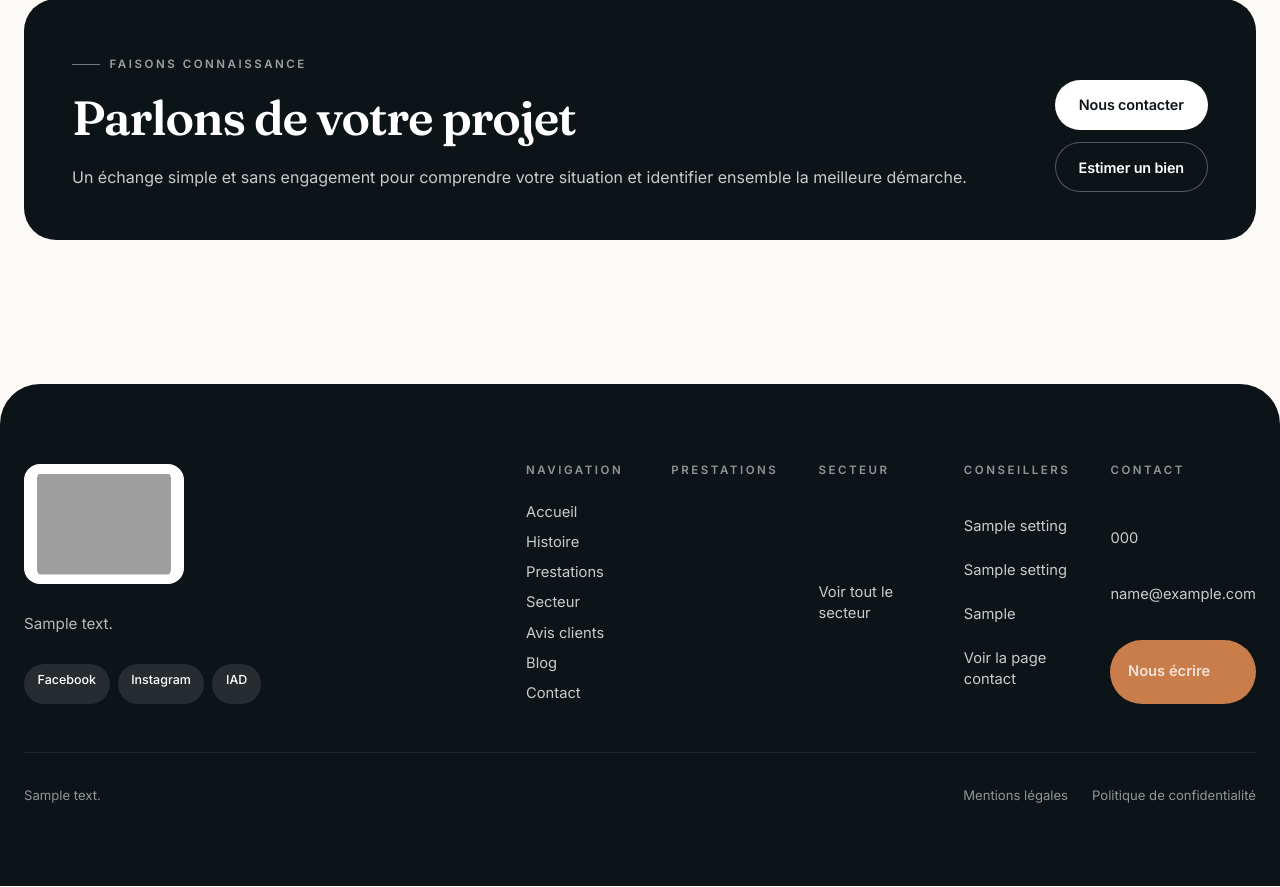
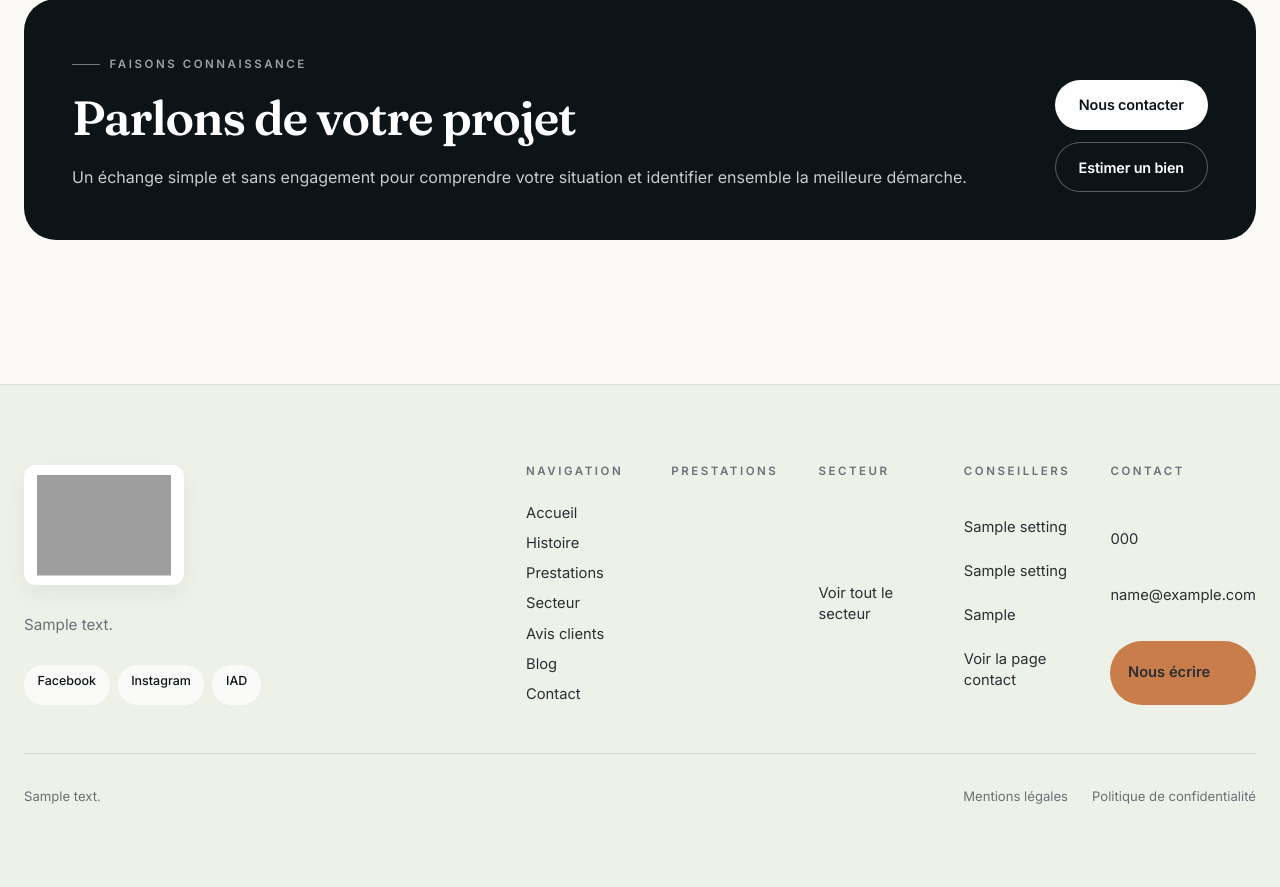
Before and after one commit to gury-mickael/immobilier-auxois-morvan, a PHP site: page /histoire in a window 1280 px wide. Shown: the part 2450-3337 px from the top of the page. Run offline with PHP 8.4, Linux system fonts and the light colour scheme; the visitor is signed in with stand-in values (Sample User, id 1); tables that the repository leaves empty hold one stand-in row (values such as "Sample post"); grey boxes marked "Sample" are stand-in pictures; grey boxes are pictures that could not be loaded.

Commit message:
fix(admin): restaure médias historiques et clarifie footer

```diff
--- a/data/content-snapshot.json
+++ b/data/content-snapshot.json
@@ -1,9 +1,9 @@
 {
   "siteSettings": {
     "siteName": "Immobilier Auxois Morvan",
-    "baseline": "Mickael Gury et Marion Roulier accompagnent les projets immobiliers en Auxois et dans le Morvan avec une approche sérieuse, locale et profondément humaine.",
+    "baseline": "Mickael Gury et Marion Roullier accompagnent les projets immobiliers en Auxois et dans le Morvan avec une approche sérieuse, locale et profondément humaine.",
     "mickaelName": "Mickael Gury",
-    "marionName": "Marion Roulier",
+    "marionName": "Marion Roullier",
     "mickaelPhoto": "/uploads/cms/2025-10-photo-IAD-fond-961x1024.jpg",
     "marionPhoto": "/uploads/cms/2025-10-marion.jpg",
     "phone": "07.64.86.59.93",
--- a/db/admin-users.example.sql
+++ b/db/admin-users.example.sql
@@ -1,7 +1,7 @@
 INSERT INTO cms_admin_users (name, email, password_hash, role, is_active)
 VALUES
   ('Mickael Gury', 'mickael.gury@iadfrance.fr', '<hash-bcrypt-mickael>', 'admin', 1),
-  ('Marion Roulier', 'marion.roullier@iadfrance.fr', '<hash-bcrypt-marion>', 'admin', 1)
+  ('Marion Roullier', 'marion.roullier@iadfrance.fr', '<hash-bcrypt-marion>', 'admin', 1)
 ON DUPLICATE KEY UPDATE
   name = VALUES(name),
   password_hash = VALUES(password_hash),
--- a/ovh/app/views.php
+++ b/ovh/app/views.php
@@ -2012,8 +2012,8 @@
         'Négociation et signature',
     ];
     $homeTitle = 'Vendre, acheter ou estimer un bien en Auxois-Morvan';
-    $homeDescription = 'Mickael Gury et Marion Roulier vous accompagnent localement pour vendre, acheter ou estimer un bien en Auxois-Morvan, avec le réseau IAD, de l’estimation à la signature.';
-    $homeSubtitle = 'Mickael Gury & Marion Roulier vous accompagnent localement avec le réseau IAD, de l’estimation à la signature.';
+    $homeDescription = 'Mickael Gury et Marion Roullier vous accompagnent localement pour vendre, acheter ou estimer un bien en Auxois-Morvan, avec le réseau IAD, de l’estimation à la signature.';
+    $homeSubtitle = 'Mickael Gury & Marion Roullier vous accompagnent localement avec le réseau IAD, de l’estimation à la signature.';
     $mickaelPhoto = trim((string) ($settings['mickael_photo'] ?? ''));
     $marionPhoto = trim((string) ($settings['marion_photo'] ?? ''));
     $appUrl = rtrim((string) (cms_config()['app_url'] ?? ''), '/');
@@ -2196,7 +2196,7 @@
 {
     $snapshot = cms_snapshot();
     $title = 'Notre histoire';
-    $description = 'Découvrez le parcours de Mickael Gury et Marion Roulier, conseillers immobiliers locaux en Auxois-Morvan, et leur méthode de travail.';
+    $description = 'Découvrez le parcours de Mickael Gury et Marion Roullier, conseillers immobiliers locaux en Auxois-Morvan, et leur méthode de travail.';
     $mickaelPhoto = trim((string) ($settings['mickael_photo'] ?? ''));
     $marionPhoto = trim((string) ($settings['marion_photo'] ?? ''));
     $heroImage = '/uploads/bligny.jpg';
@@ -2210,7 +2210,7 @@
           <div class="home-hero-copy">
             <p class="eyebrow">Notre histoire</p>
             <h1>Deux conseillers locaux pour vous accompagner</h1>
-            <p class="hero-text">Mickael Gury et Marion Roulier, ancrés en Auxois-Morvan, vous accompagnent avec une approche humaine, claire et structurée, soutenue par le réseau IAD.</p>
+            <p class="hero-text">Mickael Gury et Marion Roullier, ancrés en Auxois-Morvan, vous accompagnent avec une approche humaine, claire et structurée, soutenue par le réseau IAD.</p>
             <div class="hero-actions">
               <a class="button primary" href="<?= cms_h(cms_url('/contact')) ?>">Nous rencontrer</a>
               <a class="button secondary" href="<?= cms_h(cms_url('/estimation-en-ligne')) ?>">Faire estimer mon bien</a>
--- a/ovh/assets/site.css
+++ b/ovh/assets/site.css
@@ -1143,10 +1143,11 @@
 /* === FOOTER === */
 .site-footer {
     margin-top: 4rem;
-    background: var(--color-dark);
-    color: rgba(255, 255, 255, 0.75);
-    border-radius: 2.5rem 2.5rem 0 0;
+    background: #eef1e8;
+    color: var(--color-ink);
+    border-radius: 0;
     padding-block: 3rem;
+    border-top: 1px solid rgba(20, 37, 35, 0.08);
 }
 @media (min-width: 768px) { .site-footer { padding-block: 5rem; } }
 
@@ -1175,12 +1176,13 @@
     width: 160px;
     background: white;
     padding: 0.6rem 0.8rem;
-    border-radius: 1rem;
+    border-radius: 0.75rem;
     align-self: start;
+    box-shadow: 0 0.6rem 1.4rem rgba(20, 37, 35, 0.05);
 }
 .footer-copy {
     max-width: 28rem;
-    color: rgba(255, 255, 255, 0.7);
+    color: var(--color-muted);
     font-size: 0.95rem;
     line-height: 1.7;
 }
@@ -1193,24 +1195,24 @@
 .footer-socials a {
     padding: 0.4rem 0.85rem;
     border-radius: 999px;
-    background: rgba(255, 255, 255, 0.1);
-    color: white;
+    background: rgba(255, 255, 255, 0.72);
+    color: var(--color-ink-strong);
     font-size: 0.78rem;
     font-weight: 500;
     transition: background 220ms ease;
 }
-.footer-socials a:hover { background: rgba(255, 255, 255, 0.2); }
+.footer-socials a:hover { background: white; color: var(--color-accent-strong); }
 
 .footer-contact-card {
-    background: rgba(255, 255, 255, 0.05);
+    background: rgba(255, 255, 255, 0.68);
     border-radius: 1.25rem;
     padding: 1.25rem;
     display: grid;
     gap: 0.6rem;
 }
-.footer-contact-card .eyebrow { color: rgba(255, 255, 255, 0.55); }
+.footer-contact-card .eyebrow { color: var(--color-muted); }
 .footer-contact-card a {
-    color: white;
+    color: var(--color-ink-strong);
     font-family: var(--font-display);
     font-size: 1.25rem;
     word-break: break-word;
@@ -1226,7 +1228,7 @@
     font-size: 0.85rem;
     font-weight: 600;
 }
-.footer-contact-card a.footer-button:hover { background: white; }
+.footer-contact-card a.footer-button:hover { background: white; color: var(--color-accent-strong); }
 
 .footer-button {
     display: inline-flex;
@@ -1241,7 +1243,7 @@
 .footer-button:hover { background: white; }
 
 .footer-accordion {
-    background: rgba(255, 255, 255, 0.05);
+    background: rgba(255, 255, 255, 0.68);
     border-radius: 1rem;
     overflow: hidden;
 }
@@ -1249,7 +1251,7 @@
     padding: 0.95rem 1.1rem;
     cursor: pointer;
     list-style: none;
-    color: white;
+    color: var(--color-ink-strong);
     font-weight: 600;
     font-size: 0.95rem;
     display: flex;
@@ -1260,7 +1262,7 @@
 .footer-accordion summary::after {
     content: '+';
     font-size: 1.2rem;
-    color: rgba(255, 255, 255, 0.6);
+    color: var(--color-muted);
 }
 .footer-accordion[open] summary::after { content: '−'; }
 
@@ -1270,10 +1272,10 @@
     gap: 0.6rem;
 }
 .footer-accordion-content a {
-    color: rgba(255, 255, 255, 0.85);
+    color: var(--color-muted);
     font-size: 0.92rem;
 }
-.footer-accordion-content a:hover { color: white; }
+.footer-accordion-content a:hover { color: var(--color-accent-strong); }
 .footer-mobile-tags {
     display: flex;
     flex-wrap: wrap;
@@ -1282,8 +1284,8 @@
 .footer-mobile-tags span {
     padding: 0.4rem 0.85rem;
     border-radius: 999px;
-    background: rgba(255, 255, 255, 0.1);
-    color: white;
+    background: rgba(255, 255, 255, 0.72);
+    color: var(--color-ink-strong);
     font-size: 0.8rem;
 }
 
@@ -1299,7 +1301,7 @@
 }
 
 .footer-columns h3 {
-    color: rgba(255, 255, 255, 0.55);
+    color: var(--color-muted);
     font-family: var(--font-sans);
     font-size: 0.72rem;
     text-transform: uppercase;
@@ -1309,11 +1311,11 @@
 }
 .footer-columns div { display: grid; gap: 0.6rem; }
 .footer-columns a, .footer-columns span {
-    color: rgba(255, 255, 255, 0.78);
+    color: var(--color-ink);
     font-size: 0.92rem;
     line-height: 1.4;
 }
-.footer-columns a:hover { color: white; }
+.footer-columns a:hover { color: var(--color-accent-strong); }
 
 .footer-bottom {
     margin-top: 3rem;
@@ -1321,14 +1323,14 @@
     display: flex;
     flex-direction: column;
     gap: 1rem;
-    color: rgba(255, 255, 255, 0.55);
+    color: var(--color-muted);
     font-size: 0.82rem;
-    border-top: 1px solid rgba(255, 255, 255, 0.08) !important;
+    border-top: 1px solid rgba(20, 37, 35, 0.1) !important;
 }
 .footer-bottom * { border-color: transparent; }
-.footer-bottom { border-color: rgba(255, 255, 255, 0.08); }
+.footer-bottom { border-color: rgba(20, 37, 35, 0.1); }
 .footer-bottom div { display: flex; flex-wrap: wrap; gap: 1.5rem; }
-.footer-bottom a:hover { color: white; }
+.footer-bottom a:hover { color: var(--color-accent-strong); }
 @media (min-width: 768px) {
     .footer-bottom { flex-direction: row; justify-content: space-between; align-items: center; }
 }
```
Also changed, not shown: db/ovh-seed.sql (+7 -7 lines), ovh/app/bootstrap.php (+40 -2 lines).
